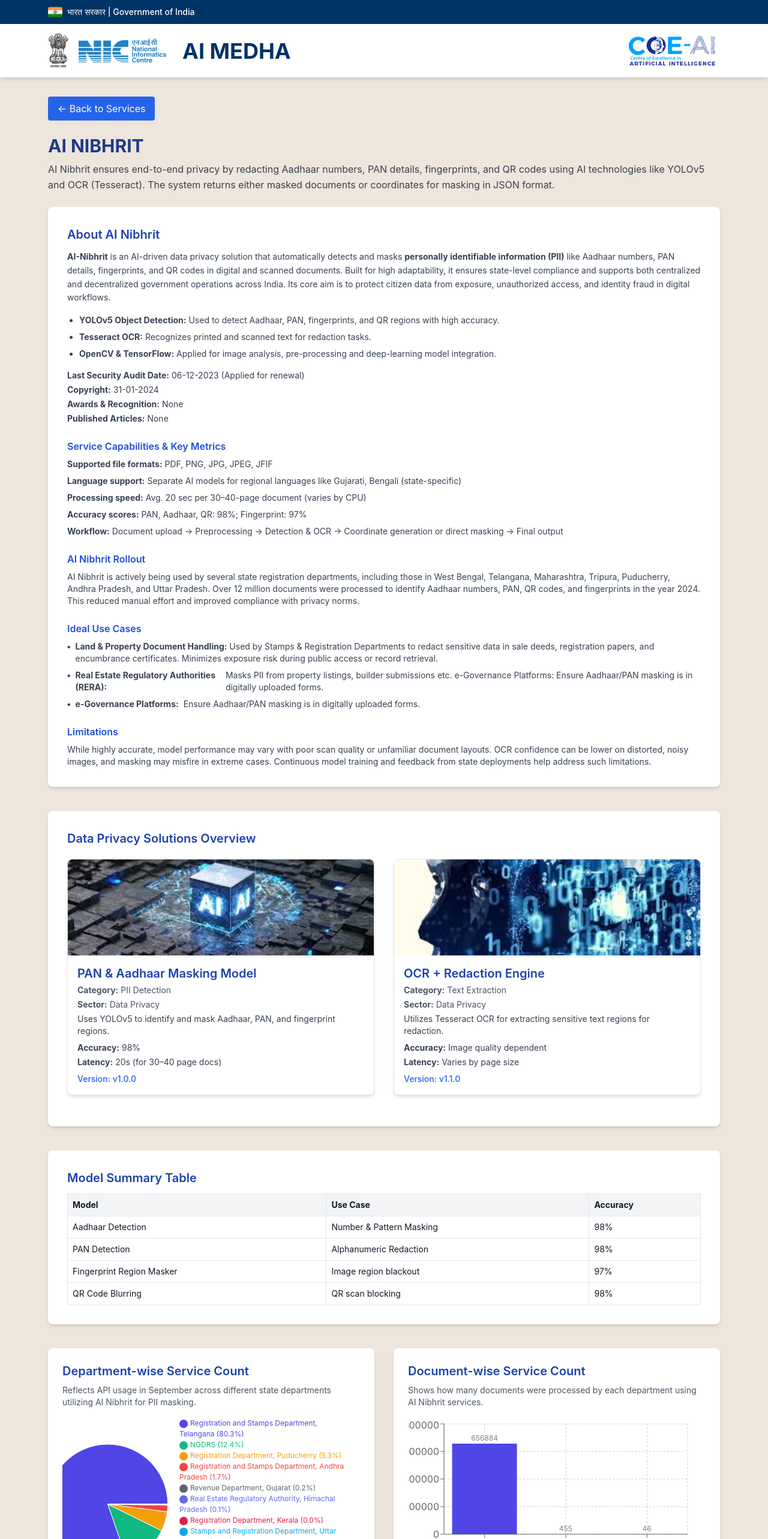
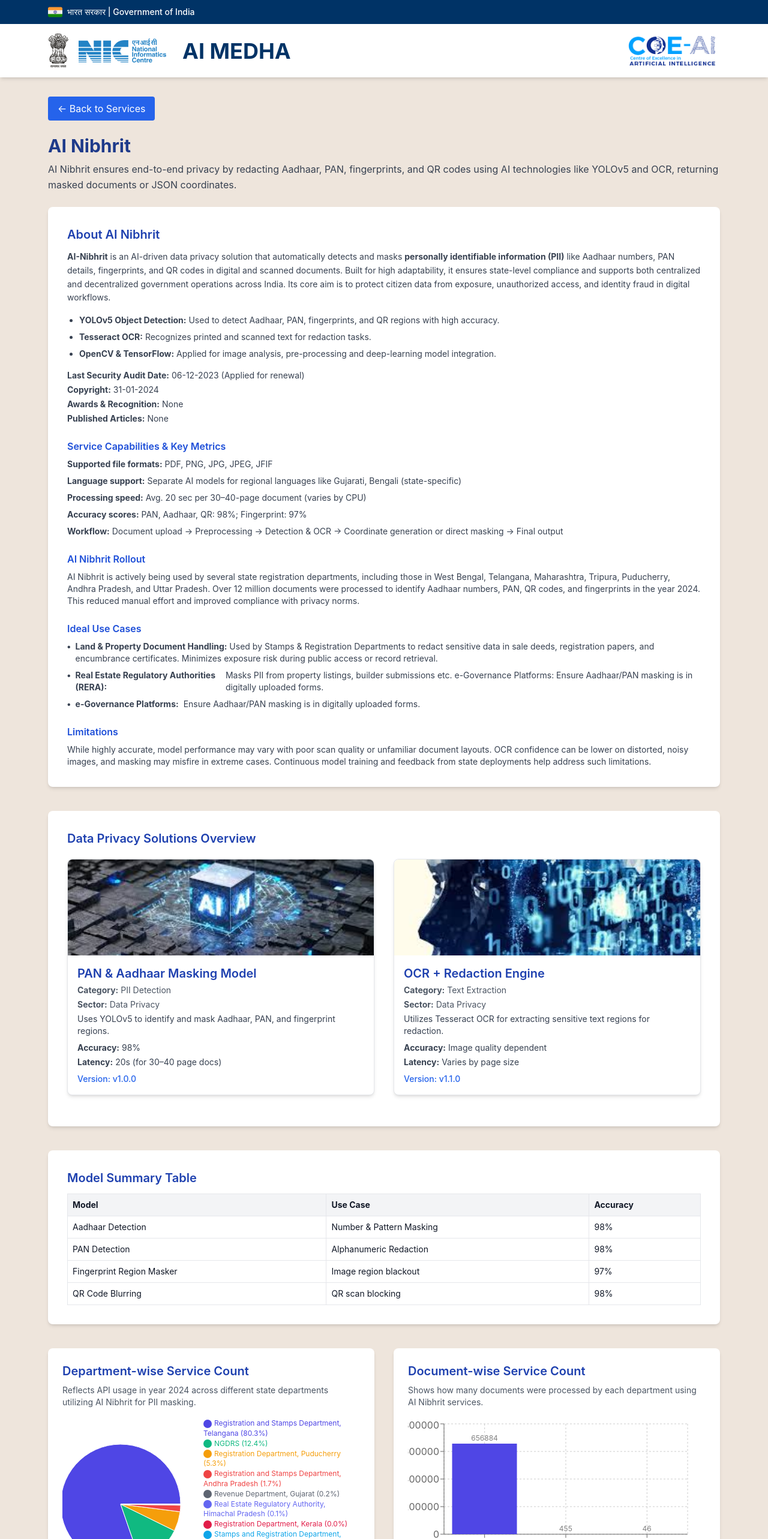
Before and after one commit to Amardeep001/ai-medha-frontend, a React (Create React App) app: page /services/ai_nibhrit in a window 1280 px wide. Shown: the top 2566 px of the page at 60% size. Built offline with nearby package versions, Linux system fonts and the light colour scheme.

Commit message:
pie chart changes

```diff
--- a/src/pages/serviceDetailPages/AINibhritDetailPage.jsx
+++ b/src/pages/serviceDetailPages/AINibhritDetailPage.jsx
@@ -124,12 +124,11 @@
           >
             ← Back to Services
           </button>
-          <h2 className="text-3xl font-bold text-blue-900 mb-2">AI NIBHRIT</h2>
+          <h2 className="text-3xl font-bold text-blue-900 mb-2">AI Nibhrit</h2>
           <p className="text-gray-700 mb-6 text-base leading-relaxed">
-            AI Nibhrit ensures end-to-end privacy by redacting Aadhaar numbers,
-            PAN details, fingerprints, and QR codes using AI technologies like
-            YOLOv5 and OCR (Tesseract). The system returns either masked
-            documents or coordinates for masking in JSON format.
+            AI Nibhrit ensures end-to-end privacy by redacting Aadhaar, PAN,
+            fingerprints, and QR codes using AI technologies like YOLOv5 and
+            OCR, returning masked documents or JSON coordinates.
           </p>
 
           {/* Enhanced Intelligence Overview */}
@@ -363,7 +362,7 @@
                 Department-wise Service Count
               </h3>
               <p className="text-sm text-gray-600 mb-4">
-                Reflects API usage in September across different state
+                Reflects API usage in year 2024 across different state
                 departments utilizing AI Nibhrit for PII masking.
               </p>
               <div className="h-72 overflow-x-auto">
@@ -372,7 +371,7 @@
                     <Pie
                       dataKey="value"
                       data={dataWithPercentage}
-                      cx="38%" // shift pie left to give more space for legend
+                      cx="40%" // Slightly more space for legend
                       cy="50%"
                       outerRadius={100}
                       label={false}
@@ -400,11 +399,11 @@
                       }
                       wrapperStyle={{
                         fontSize: "12px",
-                        paddingLeft: "4px", // reduce space between pie and legend
-                        width: "300px",
-                        textAlign: "left", // 👈 align text to left
-                        whiteSpace: "normal", // 👈 allow full label to show
-                        wordBreak: "break-word", // 👈 break if very long word
+                        maxWidth: "20vw", // responsive max width
+                        textAlign: "left",
+                        whiteSpace: "normal", // allow line wrapping
+                        wordBreak: "break-word", // break long words
+                        lineHeight: "1.4em",
                       }}
                     />
                   </PieChart>
```
